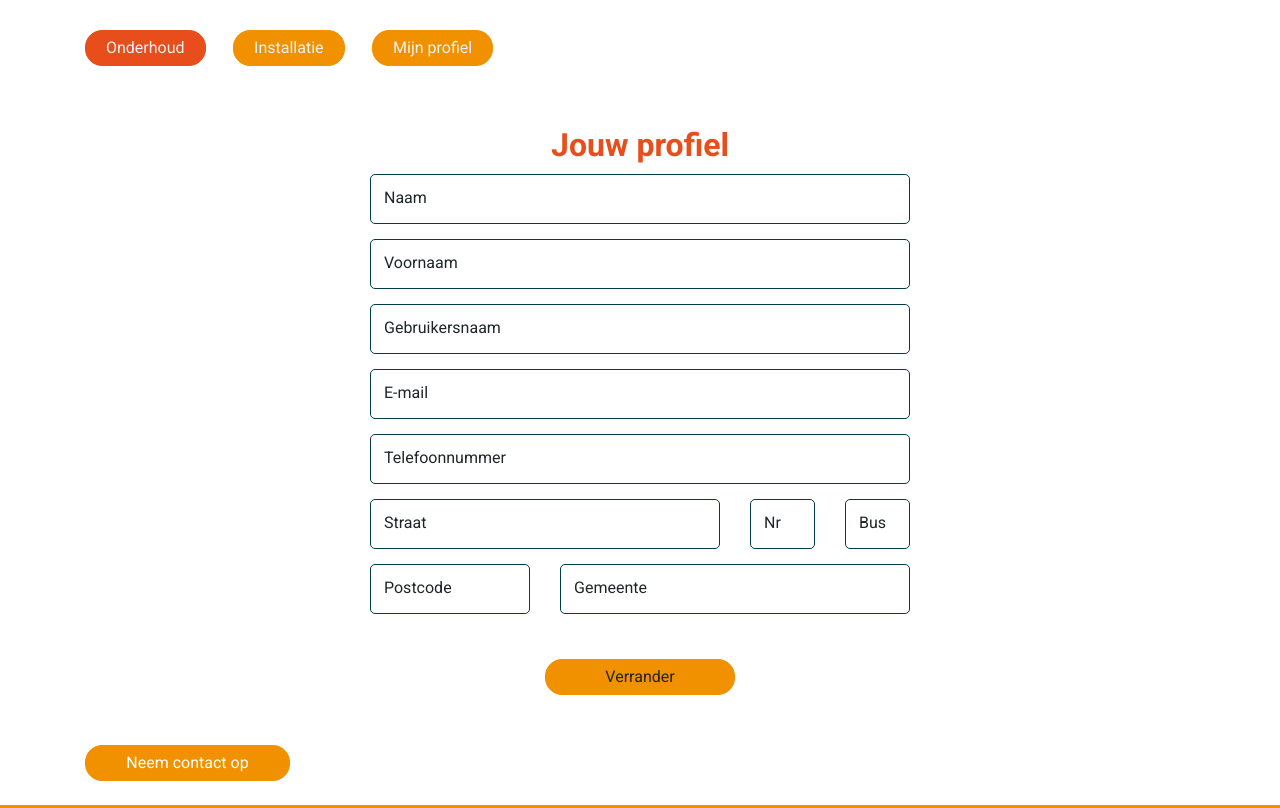
After one commit to AntonLabeeuw/heating-company-team2, a PHP site: page /form-login.html in a window 1280 px wide. The commit adds this page. Run offline with PHP 8.4, Linux system fonts and the light colour scheme.

Commit message:
form jouw profiel

```diff
--- a/contact.html
+++ b/contact.html
@@ -45,7 +45,7 @@
                         </div>
 
                         <div class="form-group c-form__group">
-                            <input type="tel" name="tel" id="tel" pattern="((^[+\s0-9]{2,6}[\s\./0-9]*$))" class="form-control form-control-lg c-form__input" placeholder="Telefoonnummer" required/>
+                            <input type="number" name="tel" id="tel" pattern="((^[+\s0-9]{2,6}[\s\./0-9]*$))" class="form-control form-control-lg c-form__input" placeholder="Telefoonnummer" required/>
                             <label class="c-form__label" for="tel">
                                 Telefoonnummer
                             </label>
@@ -98,6 +98,8 @@
       </footer>
     <!-- Optional JavaScript -->
     <!-- jQuery first, then Popper.js, then Bootstrap JS -->
+    <!-- Compiled and minified JavaScript -->
+    <script src="https://cdnjs.cloudflare.com/ajax/libs/materialize/1.0.0/js/materialize.min.js"></script>
     <script src="https://code.jquery.com/jquery-3.3.1.slim.min.js" integrity="sha384-q8i/X+965DzO0rT7abK41JStQIAqVgRVzpbzo5smXKp4YfRvH+8abtTE1Pi6jizo" crossorigin="anonymous"></script>
     <script src="https://cdnjs.cloudflare.com/ajax/libs/popper.js/1.14.7/umd/popper.min.js" integrity="sha384-UO2eT0CpHqdSJQ6hJty5KVphtPhzWj9WO1clHTMGa3JDZwrnQq4sF86dIHNDz0W1" crossorigin="anonymous"></script>
     <script src="https://stackpath.bootstrapcdn.com/bootstrap/4.3.1/js/bootstrap.min.js" integrity="sha384-JjSmVgyd0p3pXB1rRibZUAYoIIy6OrQ6VrjIEaFf/nJGzIxFDsf4x0xIM+B07jRM" crossorigin="anonymous"></script>
--- /dev/null
+++ b/css/_component.jouwprofiel.scss
@@ -0,0 +1,3 @@
+.c-login-titel{
+    text-align: center;
+}
--- a/css/_components.form.scss
+++ b/css/_components.form.scss
@@ -66,7 +66,6 @@
     border-color: $color-blue;
     border-radius: 5px;
     color: $color-blue;
-    padding-left: 3rem;
 }
 
 textarea.form-control{
@@ -74,7 +73,6 @@ textarea.form-control{
     border-radius: 5px;
     height: 166px;
     font-size: 1.6rem;
-    padding-left: 3rem;
 }
 
 input[type="checkbox"]{
--- a/css/_elements.scss
+++ b/css/_elements.scss
@@ -24,7 +24,6 @@ h3 {
   font-size: 2rem;
   color: $color-orange;
   margin-top: $h3-margin-T;
-=======
     font-size: 3.2rem;
     color: $color-red;
     font-weight: bold;
--- a/css/screen.css
+++ b/css/screen.css
@@ -195,6 +205,90 @@ p {
   opacity: 1;
 }
 
+.o-button {
+  font-size: 1.6rem;
+  -webkit-transition: 0.5s;
+  transition: 0.5s;
+  color: #edf3f4;
+  border-radius: 17px;
+  background-color: #f29100;
+  padding-left: 2rem;
+  padding-right: 2rem;
+  padding-top: 0.5rem;
+  padding-bottom: 0.5rem;
+  margin-top: 3rem;
+  margin-bottom: 2rem;
+  margin-right: 2.5rem;
+  text-align: center;
+  text-decoration: none;
+  display: inline-block;
+  border: 1px solid #f29100;
+}
+
+@media screen and (max-width: 500px) {
+  .o-button {
+    display: -webkit-box;
+    display: -ms-flexbox;
+    display: flex;
+    -webkit-box-orient: vertical;
+    -webkit-box-direction: normal;
+        -ms-flex-direction: column;
+            flex-direction: column;
+    margin-right: 0;
+  }
+}
+
+.o-button--offerte {
+  max-width: 16rem;
+  min-width: 16rem;
+}
+
+.o-button--noodnummer {
+  background-color: #e84e1b;
+  border: 1px solid #e84e1b;
+  min-width: 16rem;
+  max-width: 16rem;
+}
+
+.o-button--noodnummer:hover {
+  border: 1px solid #e84e1b;
+  background-color: white;
+  color: #023c48;
+}
+
+.o-button--noodnummer:hover span {
+  display: none;
+}
+
+.o-button--noodnummer:hover:before {
+  content: "+32 56 56 56 16";
+}
+
+.o-button-filter {
+  background-color: #809da3;
+  border: 1px solid #809da3;
+}
+
+.o-button-filter:hover {
+  background-color: #023c48;
+  border: 1px solid #023c48;
+}
+
+.o-button-filter-active {
+  background-color: #f29100;
+}
+
+.o-button-nav-active {
+  background-color: #e84e1b;
+  border: 1px solid #e84e1b;
+}
+
+.o-button-nav:hover {
+  background-color: white;
+  border: 1px solid #f29100;
+  color: black;
+}
+
 /* navbar ******************************************************/
 .navbar {
   padding-top: 0;
@@ -684,4 +707,8 @@ input[type="checkbox"] {
 .c-contactgegevens {
   margin-bottom: -3.5px;
 }
+
+.c-login-titel {
+  text-align: center;
+}
 /*# sourceMappingURL=screen.css.map */
--- a/css/screen.scss
+++ b/css/screen.scss
@@ -9,3 +9,4 @@
 @import "components.footer";
 @import "components.form";
 @import "components";
+@import "component.jouwprofiel"
--- /dev/null
+++ b/form-login.html
@@ -0,0 +1,133 @@
+<!doctype html>
+<html lang="en">
+    <head>
+        <title>Title</title>
+        <!-- Required meta tags -->
+        <meta charset="utf-8">
+        <meta name="viewport" content="width=device-width, initial-scale=1, shrink-to-fit=no">
+
+        <!-- Bootstrap CSS -->
+        <link rel="stylesheet" href="https://stackpath.bootstrapcdn.com/bootstrap/4.3.1/css/bootstrap.min.css" integrity="sha384-ggOyR0iXCbMQv3Xipma34MD+dH/1fQ784/j6cY/iJTQUOhcWr7x9JvoRxT2MZw1T" crossorigin="anonymous">
+
+        <!--eigen css-->
+        <link rel="stylesheet" href="css/screen.css">
+
+        <!-- Compiled and minified JavaScript -->
+        <script src="https://cdnjs.cloudflare.com/ajax/libs/materialize/1.0.0/js/materialize.min.js"></script>
+    </head>
+<body>
+
+    <body>
+        <!-- login form -->
+        <main>
+            <div class="container">
+                <a class="o-button o-button-nav-active" href="">Onderhoud</a>
+                <a class="o-button o-button-nav" href="">Installatie</a>
+                <a class="o-button o-button-nav" href="">Mijn profiel</a>
+                <h1 class="c-login-titel">Jouw profiel</h1>
+            </div>
+            <section class="c-profielform">
+                <div class="container">
+                    <form class="o-form">
+                      <div class="row">
+                        <div class="col-6 offset-3 form-group c-form__group">
+                            <input type="text" name="naam" id="naam" class="form-control form-control-lg c-form__input" placeholder="Naam" minlength="2" required/>
+                            <label class="c-form__label" for="naam">
+                                Naam
+                            </label>
+                        </div>
+
+                        <div class="col-6 offset-3 form-group c-form__group">
+                            <input type="text" name="voornaam" id="voornaam" class="form-control form-control-lg c-form__input" placeholder="Voornaam" minlength="2" required/>
+                            <label class="c-form__label" for="voornaam">
+                                Voornaam
+                            </label>
+                        </div>
+
+                        <div class="col-6 offset-3 form-group c-form__group">
+                            <input type="text" name="gebruikersnaam" id="gebruikersnaam" class="form-control form-control-lg c-form__input" placeholder="gebruikersnaam" minlength="2" required/>
+                            <label class="c-form__label" for="voornaam">
+                                Gebruikersnaam
+                            </label>
+                        </div>
+
+
+                        <div class="col-6 offset-3 form-group c-form__group">
+                            <input type="email" name="email" id="email" class="input-field form-control form-control-lg c-form__input validate" placeholder="E-mail" minlength="2" required/>
+                            <label class="c-form__label" for="email">
+                                E-mail
+                            </label>
+                        </div>
+
+                        <div class="col-6 offset-3 form-group c-form__group">
+                            <input type="number" name="tel" id="tel" pattern="((^[+\s0-9]{2,6}[\s\./0-9]*$))" class="form-control form-control-lg c-form__input" placeholder="Telefoonnummer" required/>
+                            <label class="c-form__label" for="tel">
+                                Telefoonnummer
+                            </label>
+                        </div>
+
+                        <div class="col-4 offset-3 form-group c-form__group">
+                            <input type="text" name="straat" id="straat" class="form-control form-control-lg c-form__input" placeholder="straat" minlength="2" required/>
+                            <label class="c-form__label" for="straat">
+                                Straat
+                            </label>
+                        </div>
+
+                        <div class="col-1 form-group c-form__group">
+                            <input type="number" name="nummer" id="nummer" class="form-control form-control-lg c-form__input" placeholder="Nr" minlength="2" required/>
+                            <label class="c-form__label" for="nummer">
+                                Nr
+                            </label>
+                        </div>
+
+                        <div class="col-1 form-group c-form__group">
+                            <input type="number" name="bus" id="bus" class="form-control form-control-lg c-form__input" placeholder="bus" minlength="2" required/>
+                            <label class="c-form__label" for="bus">
+                                Bus
+                            </label>
+                        </div>
+
+                        <div class="col-2 offset-3 form-group c-form__group">
+                            <input type="number" name="postcode" id="postcode" class="form-control form-control-lg c-form__input" placeholder="Postcode" minlength="2" maxlength="4" min="0001" max="9999"  required/>
+                            <label class="c-form__label" for="Postcode">
+                                Postcode
+                            </label>
+                        </div>
+
+                        <div class="col-4 form-group c-form__group">
+                            <input type="number" name="gemeente" id="gemeente" class="form-control form-control-lg c-form__input" placeholder="Gemeente" minlength="2" required/>
+                            <label class="c-form__label" for="gemeente">
+                                Gemeente
+                            </label>
+                        </div>
+
+                        <a type="submit" class="o-button col-2 offset-5">Verrander</a>
+                        </div>
+                    </form>
+                </div>
+            </section>
+            <div class="container">
+                <a class="o-button effect effect-1" href="#">Neem contact op</a>
+            </div>
+        </main>
+        <!-- mijn footer -->
+        <footer class="c-footer">
+        </footer>
+
+    </body>
+    <!-- Optional JavaScript -->
+    <!-- jQuery first, then Popper.js, then Bootstrap JS -->
+    <script src="https://code.jquery.com/jquery-3.3.1.slim.min.js"
+        integrity="sha384-q8i/X+965DzO0rT7abK41JStQIAqVgRVzpbzo5smXKp4YfRvH+8abtTE1Pi6jizo"
+        crossorigin="anonymous"></script>
+    <script src="https://cdnjs.cloudflare.com/ajax/libs/popper.js/1.14.7/umd/popper.min.js"
+        integrity="sha384-UO2eT0CpHqdSJQ6hJty5KVphtPhzWj9WO1clHTMGa3JDZwrnQq4sF86dIHNDz0W1"
+        crossorigin="anonymous"></script>
+    <script src="https://stackpath.bootstrapcdn.com/bootstrap/4.3.1/js/bootstrap.min.js"
+        integrity="sha384-JjSmVgyd0p3pXB1rRibZUAYoIIy6OrQ6VrjIEaFf/nJGzIxFDsf4x0xIM+B07jRM"
+        crossorigin="anonymous"></script>
+
+
+</body>
+
+</html>
```
Also changed, not shown: other parts of css/screen.css (+20 -81 lines), 1 other file.
